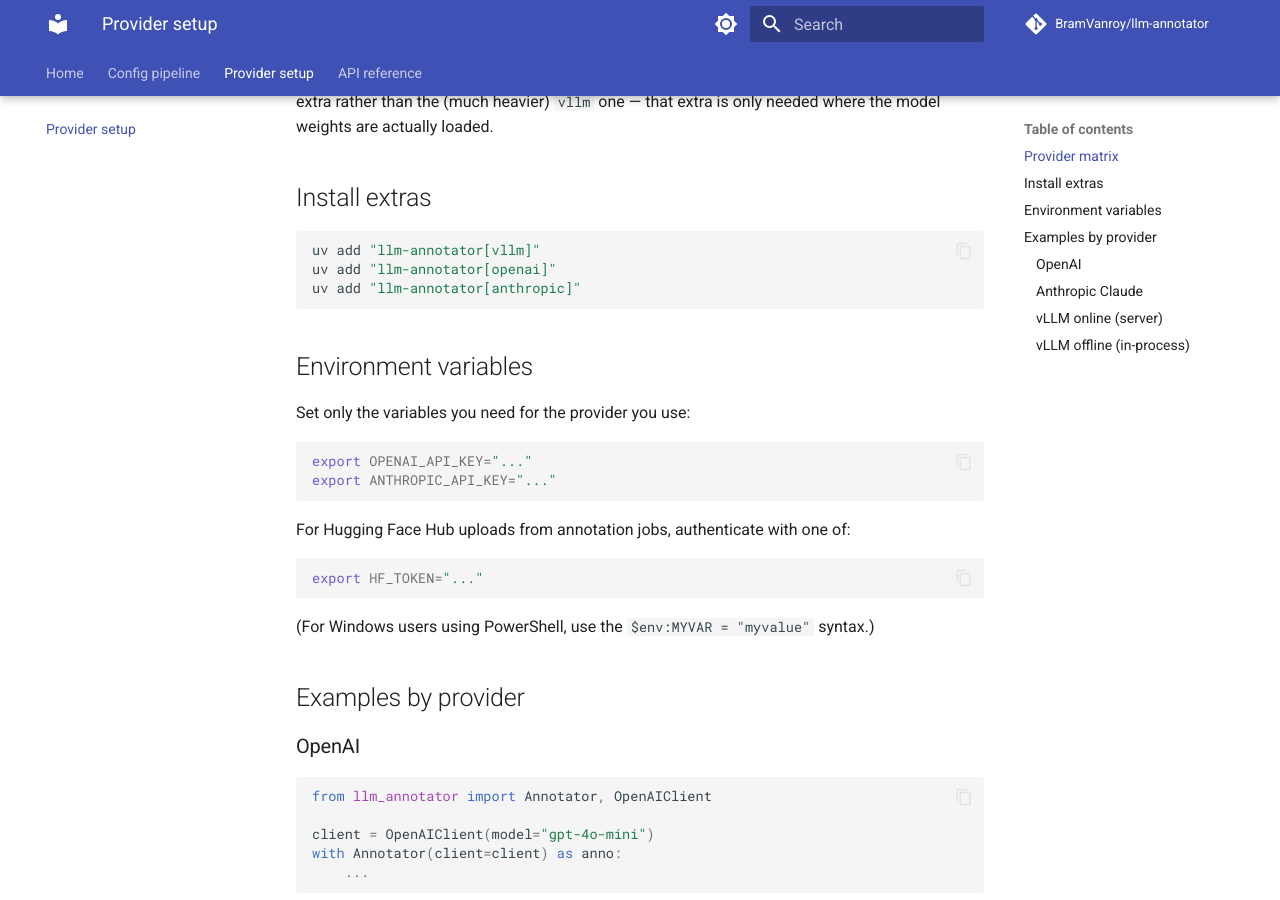
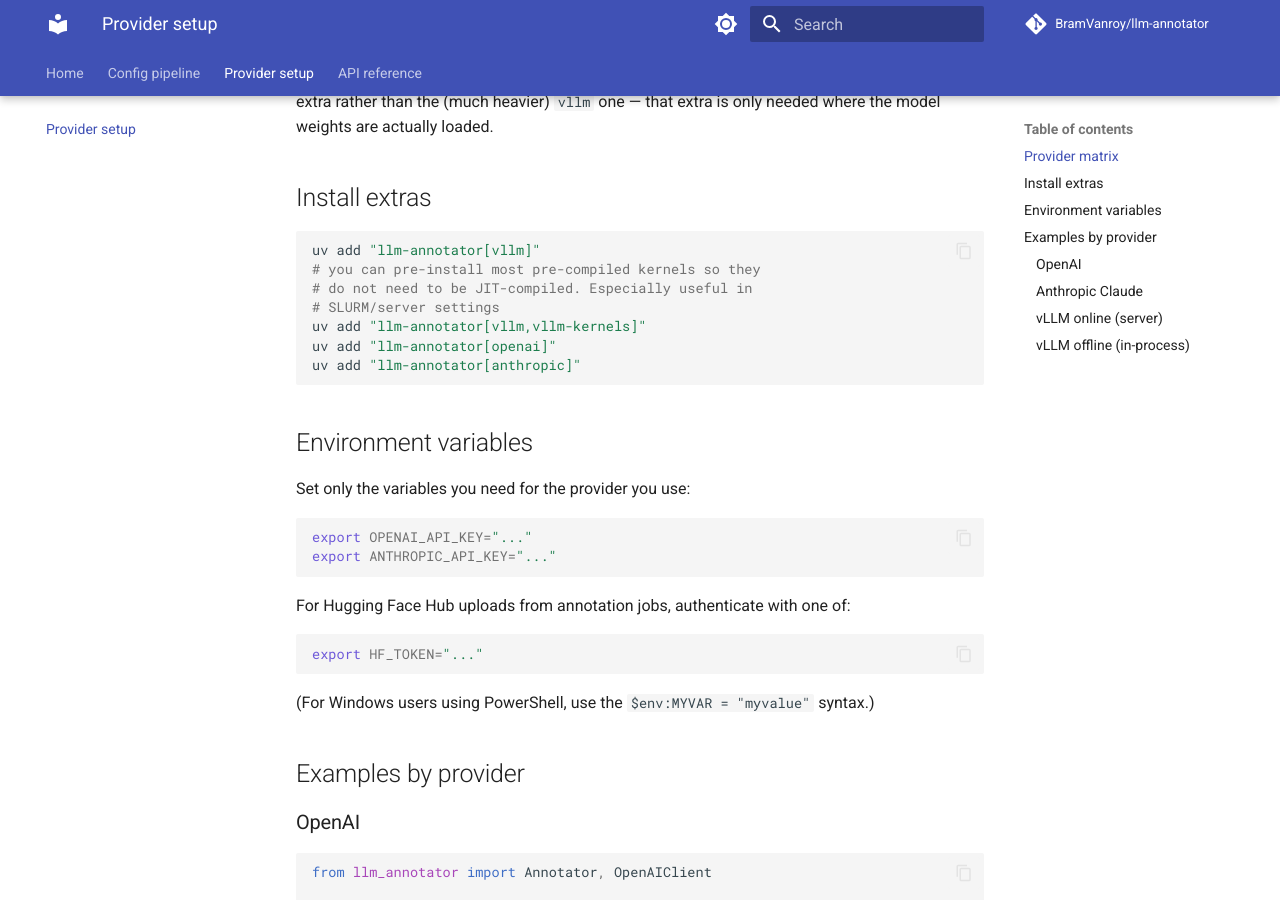
Before and after one commit to BramVanroy/llm-annotator, an MkDocs documentation site: the page built from docs/provider-info.md, in a window 1280 px wide and 900 px high, scrolled down 756 px. Built offline with MkDocs 1.6.1 and Material for MkDocs 9.7.7, drawn with Linux system fonts in a browser that asks for light colours; comment, search, counter and statistics services are not loaded; the version menu is left out.

````diff
--- a/docs/provider-info.md
+++ b/docs/provider-info.md
@@ -22,6 +22,10 @@ weights are actually loaded.
 
 ```bash
 uv add "llm-annotator[vllm]"
+# you can pre-install most pre-compiled kernels so they
+# do not need to be JIT-compiled. Especially useful in
+# SLURM/server settings
+uv add "llm-annotator[vllm,vllm-kernels]"
 uv add "llm-annotator[openai]"
 uv add "llm-annotator[anthropic]"
 ```
````
Also changed, not shown: docs/pipeline.md (+8 -6 lines), 4 other files.
